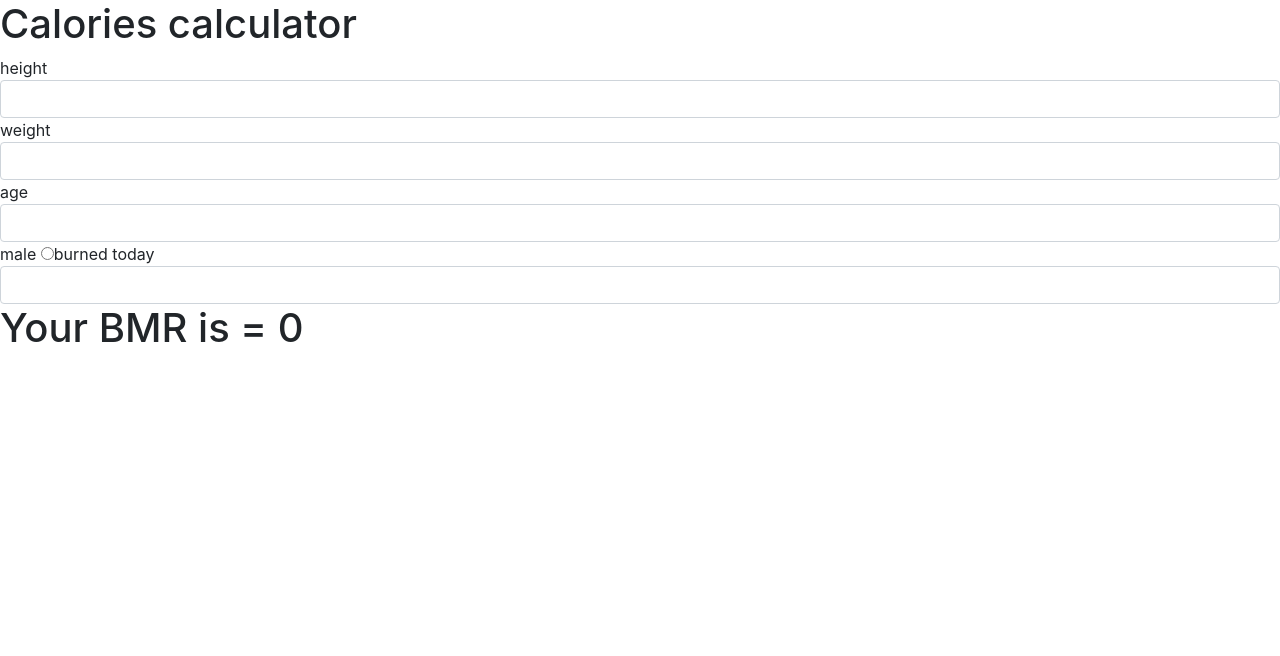
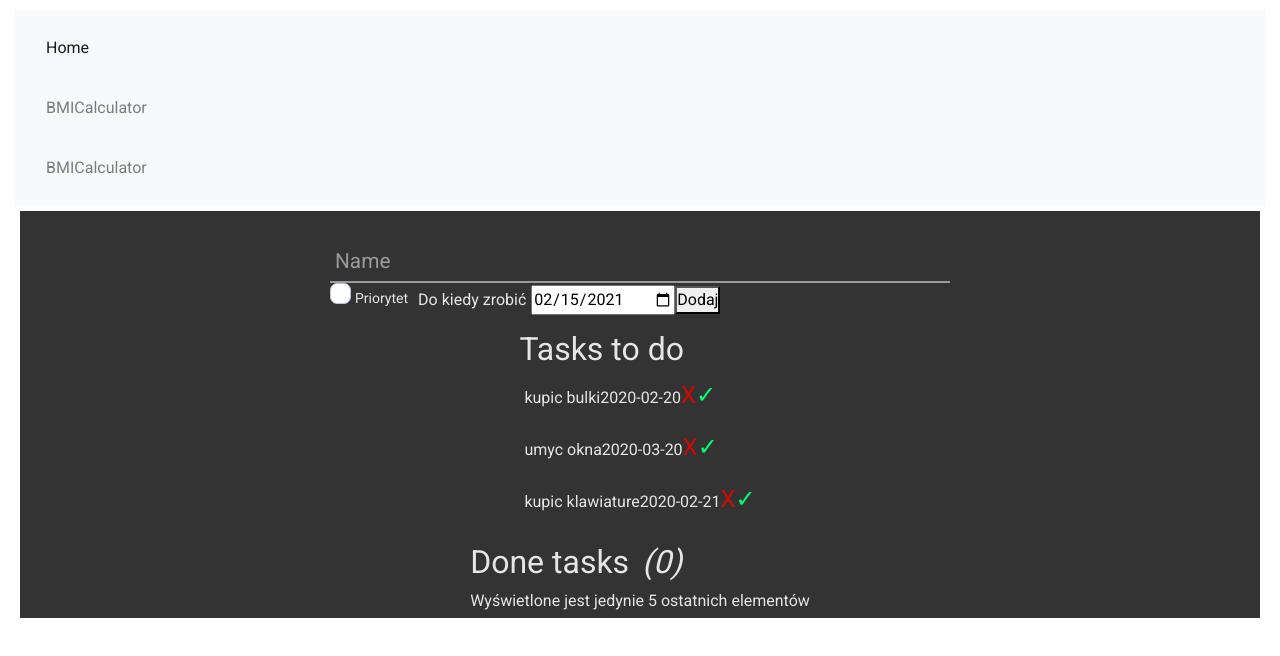
Before and after one commit to andryskowski/Health-Application, a React (Create React App) app in the folder to_do_list/: page /ToDoList in a window 1280 px wide. Shown: the top 656 px of the page. Built offline with nearby package versions, Linux system fonts and the light colour scheme.

Commit message:
added routes and navbar

```diff
--- a/to_do_list/package.json
+++ b/to_do_list/package.json
@@ -11,6 +11,7 @@
     "node-sass": "^5.0.0",
     "react": "^17.0.1",
     "react-dom": "^17.0.1",
+    "react-router-dom": "^5.2.0",
     "react-scripts": "4.0.2",
     "web-vitals": "^1.1.0"
   },
--- a/to_do_list/src/components/BMICalculator/App.js
+++ b/to_do_list/src/components/BMICalculator/App.js
@@ -22,7 +22,7 @@ useEffect(() => {
 }, [height, weight]);
 
 return (
-    <div className="App">
+    <div className="App" >
         <h1>BMI Calculator</h1>
         <p>Height</p><input type="number" onChange={handleHeight}></input>
         <p>weight</p><input type="number" onChange={handleWeight}></input>
--- /dev/null
+++ b/to_do_list/src/components/Navbar/App.js
@@ -0,0 +1,22 @@
+import react from 'react';
+import './sass/App.sass';
+
+const App = () => {
+
+  return (
+    <nav class="navbar navbar-light bg-light">
+    <ul class="navbar-nav">
+        <li class="nav-item">
+            <a class="nav-link active" href="#">Home</a>
+        </li>
+        <li class="nav-item">
+            <a class="nav-link" href="#">BMICalculator</a>
+        </li>
+        <li class="nav-item">
+            <a class="nav-link" href="#">BMICalculator</a>
+        </li>
+    </ul>
+</nav>);
+};
+
+export default App;
--- a/to_do_list/src/index.js
+++ b/to_do_list/src/index.js
@@ -1,13 +1,30 @@
 import React from 'react';
 import ReactDOM from 'react-dom';
 import './index.css';
-import App from './components/BMRCalculator/App';
+import BMICalculator from './components/BMICalculator/App';
+import BMRCalculator from './components/BMRCalculator/App';
+import ToDoList from './components/ToDoList/ToDoList';
+import FoodCalculator from './components/Food/App';
+import Nav from './components/Navbar/App';
+import {BrowserRouter as Router, Switch, Route} from 'react-router-dom';
+
 import reportWebVitals from './reportWebVitals';
 import 'bootstrap/dist/css/bootstrap.min.css'
 
 ReactDOM.render(
   <React.StrictMode>
-    <App />
+    <Nav/>
+    <Router>
+    <div>
+    {/* <Route path="/" component={Home}></Route> */}
+    <Route path="/BMICalculator" component={BMICalculator}></Route>
+    <Route path="/BMRCalculator" component={BMRCalculator}></Route>
+    <Route path="/ToDoList" component={ToDoList}></Route>
+    <Route path="/Food" component={FoodCalculator}></Route>
+    </div>
+    </Router>
+
+
   </React.StrictMode>,
   document.getElementById('root')
 );
```
Also changed, not shown: to_do_list/src/components/Navbar/sass/App.sass (added), 1 other file (tests, documents, lock files or other folders).
